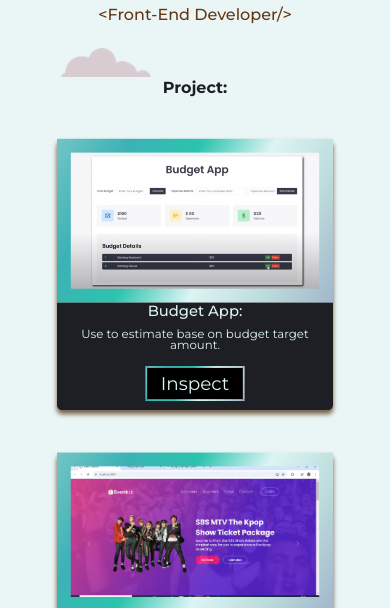
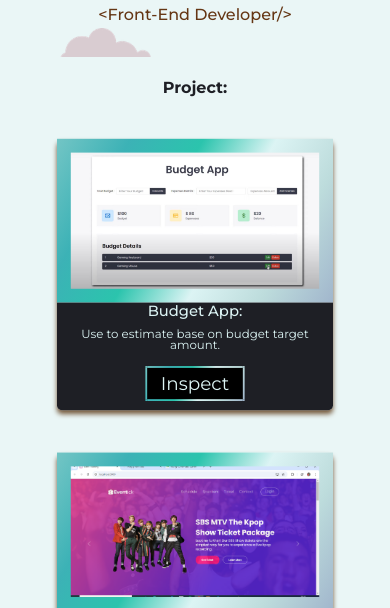
Before and after one commit to MaryAMsendoo/maryamsendoo.github.io, a plain HTML site: page index.html in a window 390 px wide. Shown: the part 227-835 px from the top of the page. Drawn offline with nearby package versions, Linux system fonts and the light colour scheme; a web font is replaced by a local one.

Commit message:
Update style.css

```diff
--- a/Assets/CSS/style.css
+++ b/Assets/CSS/style.css
@@ -460,7 +460,7 @@ footer p{
   }
 
   .cloud2{
-    top: 275px;
+    top: 255px;
   }
 
   .outer_bg h3{
```
